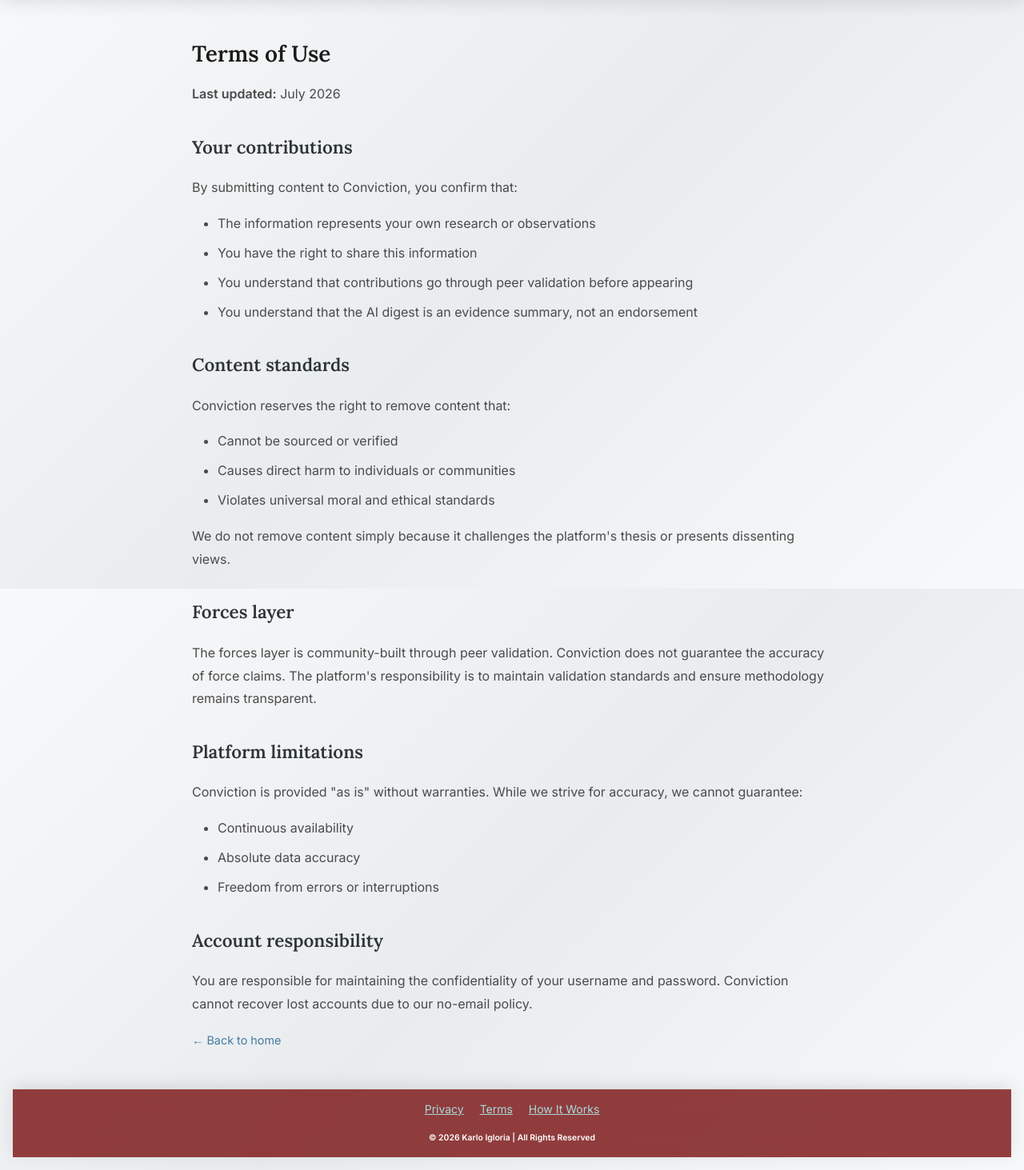
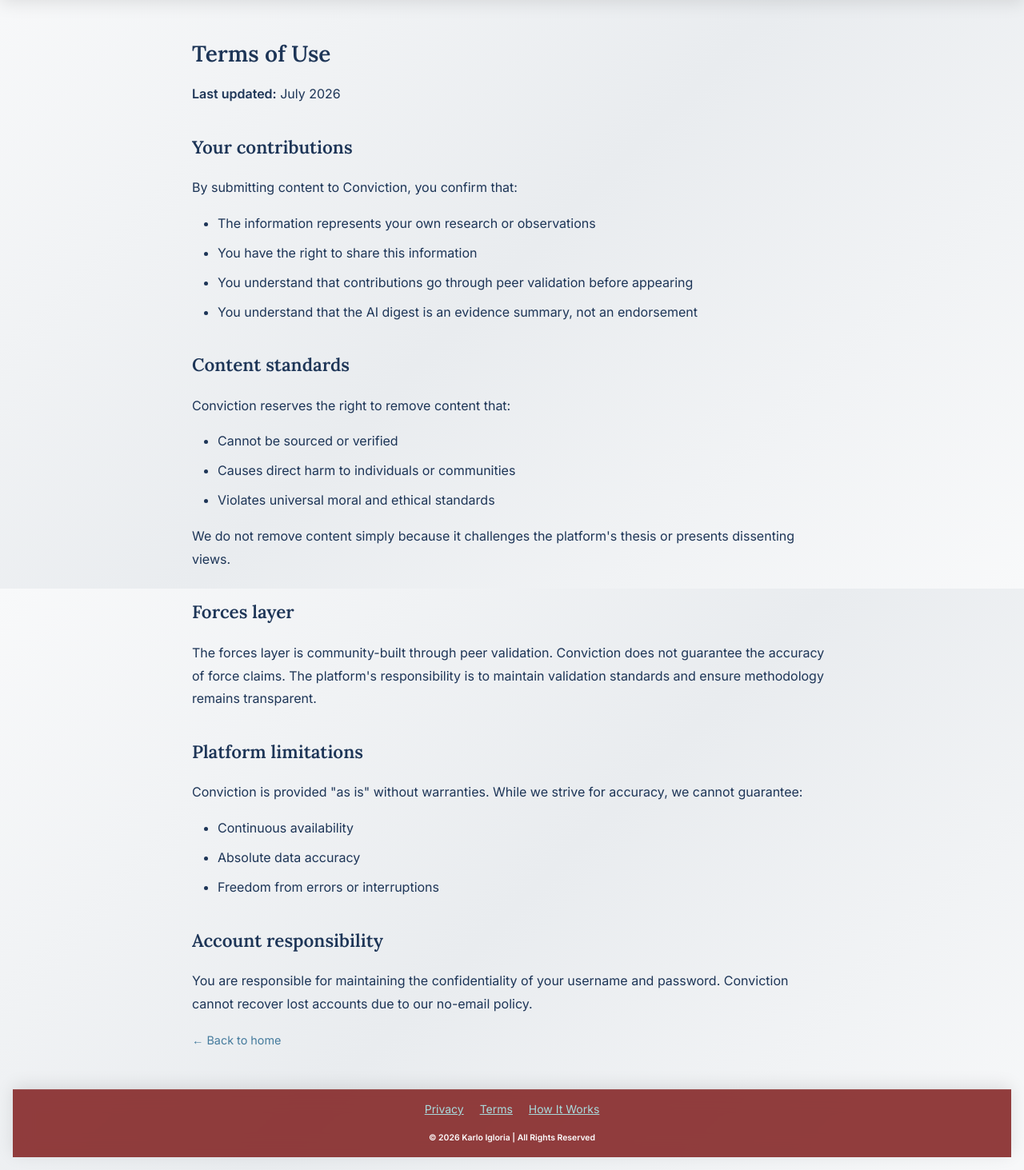
Before and after one commit to Karlo-I/conviction, a Flask app: page /terms in a window 1280 px wide. Shown: the part 64-1527 px from the top of the page at 80% size. Run offline with Flask 3, Linux system fonts and the light colour scheme; some libraries are stand-ins or nearby versions.

Commit message:
font color updates

```diff
--- a/static/css/styles.css
+++ b/static/css/styles.css
@@ -18,7 +18,7 @@ body {
     min-height: 100vh;
     display: flex;
     flex-direction: column;
-    color: #4a4a4a;
+    color: #1d3557;
     background: linear-gradient(135deg, #f8f9fa 0%, #e9ecef 50%, #f8f9fa 100%);
     background-attachment: fixed;
 }
@@ -37,7 +37,7 @@ h1 {
     font-weight: 600;
     line-height: 1.4;
     margin-bottom: 1rem;
-    color: #1a1a1a;
+    color: #1d3557;
 }
 
 h2 {
@@ -46,7 +46,7 @@ h2 {
     font-weight: 600;
     margin-top: 2rem;
     margin-bottom: 1rem;
-    color: #2d3436;
+    color: #1d3557;
 }
 
 p {
@@ -213,7 +213,7 @@ nav a.active {
 .legal-container h2 {
     margin-top: 2rem;
     margin-bottom: 1rem;
-    color: #2d3436;
+    color: #1d3557;
 }
 
 .legal-container ul {
--- a/templates/lens.html
+++ b/templates/lens.html
@@ -34,7 +34,7 @@
         {# Community Evidence as Cards #}
         {% if issue.community_contributions %}
         <div class="community-section" style="margin-top: 2rem; padding-top: 2rem; border-top: 2px solid #e9ecef;">
-            <h3 style="margin-bottom: 1rem; color: #2d3436;">Community Evidence for {{ issue.title }}</h3>
+            <h3 style="margin-bottom: 1rem; color: #1d3557;">Community Evidence for {{ issue.title }}</h3>
             <p style="color: #666; font-size: 0.9rem; margin-bottom: 1.5rem;">
                 Peer-validated observations and data points from our community.
             </p>
```
